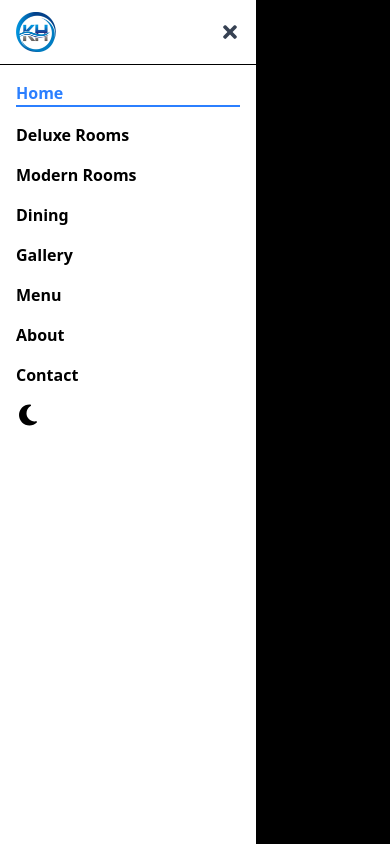
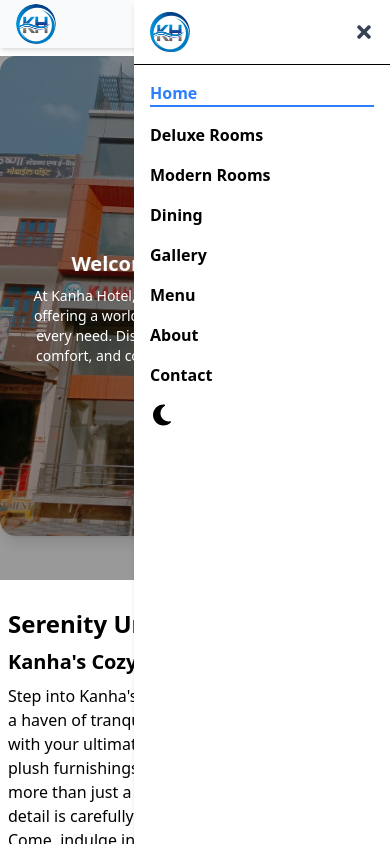
Before and after one commit to sureshjoshi88/kanha-hotel, a React (Vite) app: page / in a window 390 px wide. Both pictures are taken after a click on the button 362 px from the left and 20 px from the top of the page. Shown: the top 844 px of the page. Built offline with nearby package versions, Linux system fonts and the light colour scheme.

Commit message:
update mobile menu position and overlay style for improved UX

```diff
--- a/src/component/Navbar.jsx
+++ b/src/component/Navbar.jsx
@@ -141,7 +141,7 @@ const togleForm = ()=> setFrom(!form)
       </div>
 
       {/* Mobile Slide Menu */}
-      <div className={`fixed top-0 left-0 h-full w-64 bg-white z-50 shadow-md transform transition-transform duration-300 ease-in-out ${mobileMenuOpen ? 'translate-x-0' : '-translate-x-full'}`}>
+      <div className={`fixed top-0 right-0 h-full w-64 bg-white z-50 shadow-md transform transition-transform duration-300 ease-in-out ${mobileMenuOpen ? 'translate-x-0' : 'translate-y-full'}`}>
         <div className="flex justify-between items-center px-4 py-3 border-b">
           <img src={logo} alt="Logo" className="w-10 rounded" />
           <button onClick={toggleMobileMenu} className="text-xl text-gray-700">
@@ -167,7 +167,7 @@ const togleForm = ()=> setFrom(!form)
       {/* Overlay */}
       {mobileMenuOpen && (
         <div
-          className="fixed inset-0 bg-black bg-opacity-40 z-40"
+          className="fixed inset-0 bg-opacity-40 z-40"
           onClick={toggleMobileMenu}
         />
       )}
```
